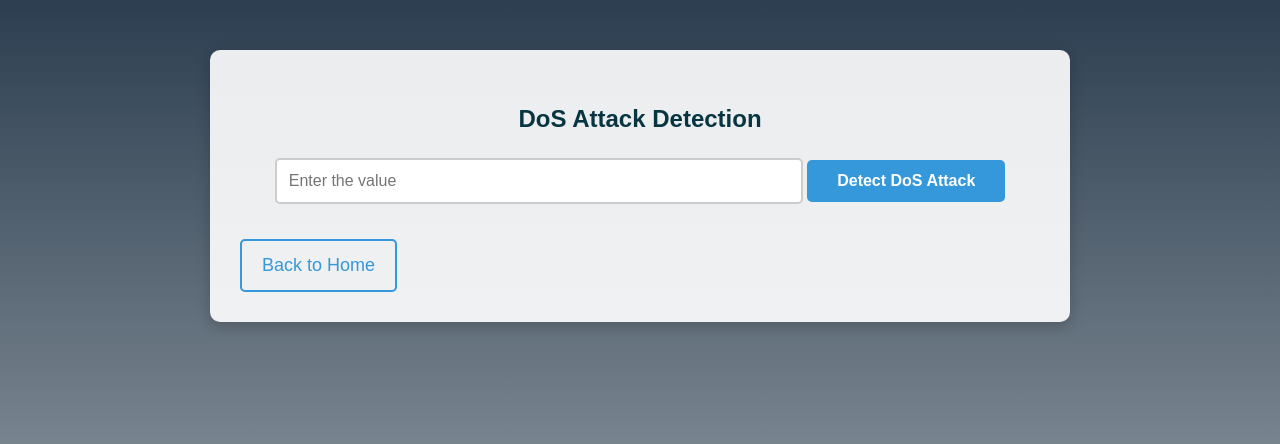
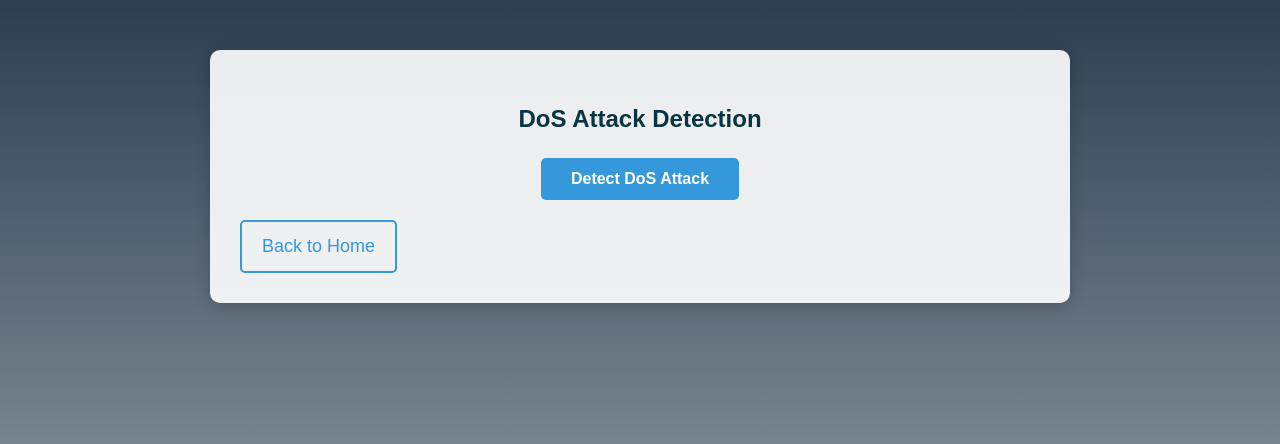
Before and after one commit to Archana-K-M/Cyber-Security-Detection, a Flask app: page /dos in a window 1280 px wide. Shown: the top 444 px of the page. Run offline with Flask 3, Linux system fonts and the light colour scheme; parts of the project's set-up code (start-up, migrations or seed data) failed here and were passed over.

Commit message:
Update dos.html

```diff
--- a/templates/dos.html
+++ b/templates/dos.html
@@ -10,14 +10,12 @@
     <div class="container">
         <h2>DoS Attack Detection</h2>
         <form action="/dos" method="post">
-            <!-- Input fields for DoS attack detection features -->
-            <input type="text" name="url" placeholder="Enter the value" required>
             <!-- Add more feature inputs as necessary -->
             <input type="submit" value="Detect DoS Attack">
         </form>
-        {% if prediction_text %}
+            {% if prediction_text %}
             <p>{{ prediction_text }}</p>
-        {% endif %}
+            {% endif %}
         <a href="/">Back to Home</a>
     </div>
 </body>
```
